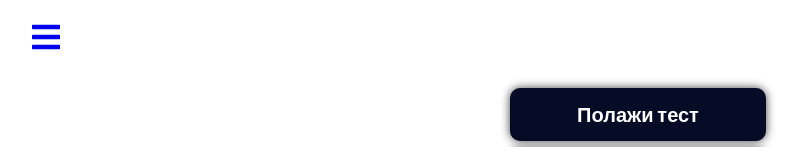
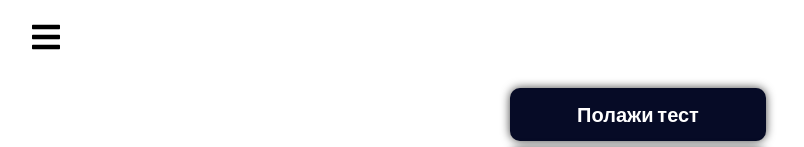
Before and after one commit to Krkula2Krka/GSS_Test_Diplomski, a React (Create React App) app in the folder client/: page / in a window 1280 px wide. Shown: the top 147 px of the page, without its empty margins (2-806 px from the left). Built offline with nearby package versions, Linux system fonts and the light colour scheme.

Commit message:
Removed waste renders with sidebar opening/closing

```diff
--- a/client/src/App.jsx
+++ b/client/src/App.jsx
@@ -17,6 +17,7 @@ import { GetAllAreas, areasLoader } from './pages/getAllAreas'
 import { Home } from './pages/home'
 
 export const App = () => {
+
   const queryClient = new QueryClient({
     defaultOptions: {
       queries: {
--- a/client/src/components/css/sidebar.css
+++ b/client/src/components/css/sidebar.css
@@ -1,4 +1,4 @@
-.navbar {
+.sidebar {
   height: 80px;
   width: wrap-content;
   display: flex;
--- a/client/src/components/loginForm.jsx
+++ b/client/src/components/loginForm.jsx
@@ -6,6 +6,7 @@ import { useNavigate, generatePath, Link } from 'react-router-dom'
 import './css/loginForm.css'
 
 export const LoginForm = props => {
+
   const navigate = useNavigate()
 
   const initialValues = {
@@ -14,8 +15,6 @@ export const LoginForm = props => {
     nickname: '',
     GSS_identification: ''
   }
-
-  console.log('login form rendered')
 
   const validationSchema = Yup.object().shape({
     first_name: Yup.string().required('Обавезно поље'),
--- a/client/src/components/sidebar.jsx
+++ b/client/src/components/sidebar.jsx
@@ -11,17 +11,17 @@ export const Sidebar = () => {
 
   return (
     <div>
-      <div className='navbar'>
-        <Link to='#' className='menu-bars'>
+      <div className='sidebar'>
+        <div className='menu-bars'>
           <FaIcons.FaBars onClick={() => setSidebar(true)} />
-        </Link>
+        </div>
       </div>
       <nav className={sidebar ? 'nav-menu active' : 'nav-menu'}>
         <ul className='nav-menu-items'>
           <li className='navbar-toggle' onClick={() => setSidebar(false)}>
-            <Link to='#' className='menu-bars'>
+            <div className='menu-bars'>
               <AiIcons.AiOutlineClose />
-            </Link>
+            </div>
           </li>
           {SidebarData.map((item, index) => {
             return (
--- a/client/src/pages/addArea.jsx
+++ b/client/src/pages/addArea.jsx
@@ -21,8 +21,6 @@ export const AddArea = () => {
     })
   }
 
-  console.log('add area rendered')
-
   return (
     <div>
       <Formik
--- a/client/src/pages/addQuestion.jsx
+++ b/client/src/pages/addQuestion.jsx
@@ -24,8 +24,6 @@ export const AddQuestion = () => {
   const { data: areas } = useQuery(getAllAreas())
 
   const navigate = useNavigate()
-
-  console.log('add question rendered')
 
   const validationSchema = Yup.object().shape({
     question_text: Yup.string().required('Обавезно поље'),
--- a/client/src/pages/areaDetails.jsx
+++ b/client/src/pages/areaDetails.jsx
@@ -27,8 +27,6 @@ export const AreaDetails = () => {
 
   const { data: questions } = useQuery(getQuestionsForArea(id))
 
-  console.log('area details rendered')
-
   return (
     <div className='table'>
       {questions.map((question, key) => {
--- a/client/src/pages/takeTest.jsx
+++ b/client/src/pages/takeTest.jsx
@@ -32,7 +32,6 @@ export const loggedInLoader =
 export const TakeTest = () => {
 
   const { id } = useParams()
-
 
   const { data: loggedIn } = useQuery(checkLoginForTesting(id))
   const queryClient = useQueryClient()
```
